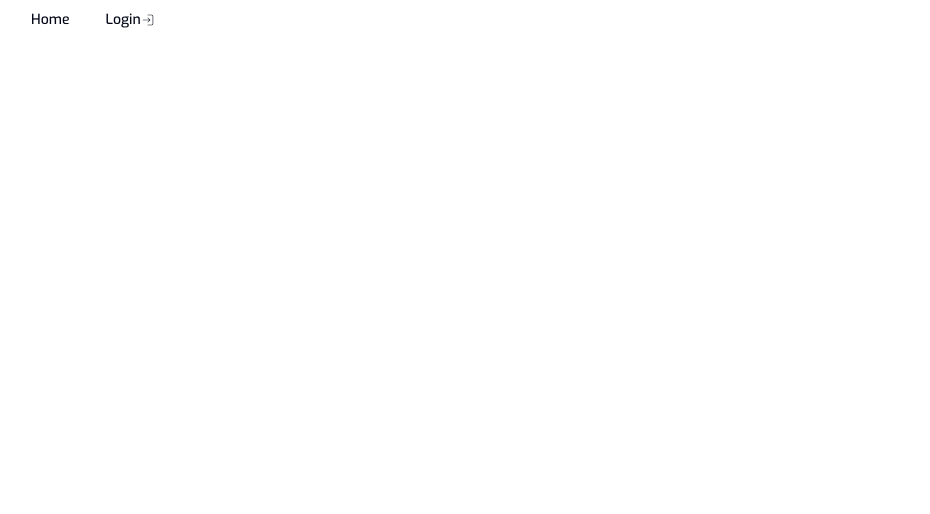
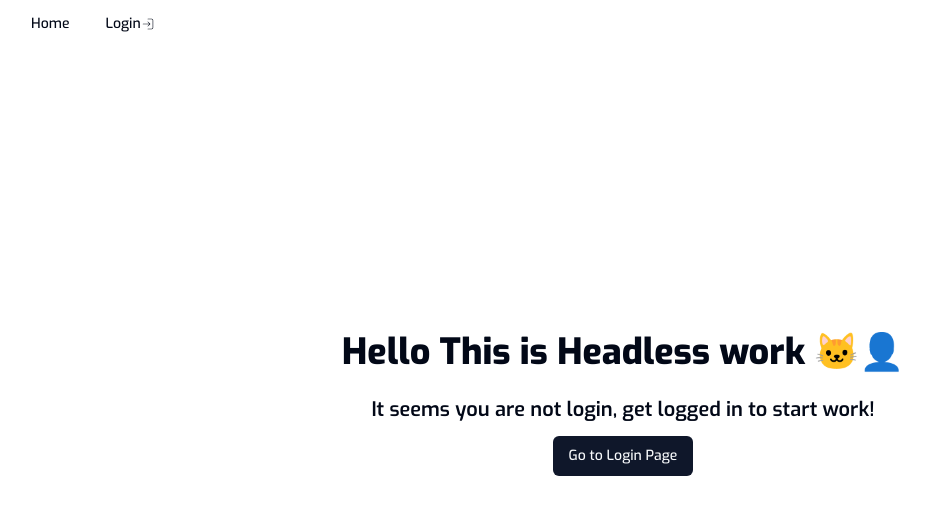
Before and after one commit to thisiskhandev/shade-vite-dashboard, a React (Vite) app: page /add-post in a window 1280 px wide. Before the commit this address had no page. Shown: the top 514 px of the page, without its empty margins (17-947 px from the left). Built offline with nearby package versions, Linux system fonts and the light colour scheme; the HTML template or start-up script is replaced by a standard one.

Commit message:
Homepage created need to work on redux toolkit

```diff
--- a/src/components/Navigation.jsx
+++ b/src/components/Navigation.jsx
@@ -33,7 +33,7 @@ const components = [
 export default function NavigationMenuDemo() {
   const auth = JSON.parse(localStorage.getItem("user"));
   return (
-    <div className="container">
+    <main className="container mt-1">
       <NavigationMenu className="flex justify-between flex-row w-full max-w-full">
         <NavigationMenuList>
           {/* Getting started section */}
@@ -99,7 +99,7 @@ export default function NavigationMenuDemo() {
           ) : (
             <>
               <NavigationMenuItem>
-                <NavLink to="/dashboard">
+                <NavLink to="/admin">
                   <Button variant="ghost">Dashboard</Button>
                 </NavLink>
               </NavigationMenuItem>
@@ -136,7 +136,7 @@ export default function NavigationMenuDemo() {
           </NavigationMenuList>
         )}
       </NavigationMenu>
-    </div>
+    </main>
   );
 }
 
--- a/src/pages/AddPost.jsx
+++ b/src/pages/AddPost.jsx
@@ -63,7 +63,7 @@ const AddPost = () => {
       <section className="py-16 flex items-center justify-center flex-col shadow-xl rounded-lg w-2/3">
         <section className="form_section w-full gap-6">
           <div>
-            <form className="w-full" onSubmit={formik.handleSubmit}>
+            <form className="w-3/4 m-auto" onSubmit={formik.handleSubmit}>
               <Input
                 type="text"
                 placeholder="Post Title"
--- /dev/null
+++ b/src/pages/Homepage.jsx
@@ -0,0 +1,47 @@
+import { NavLink } from "react-router-dom";
+import { Button } from "@/components/ui/button";
+const Homepage = () => {
+  const auth = JSON.parse(localStorage.getItem("user"));
+  return (
+    <>
+      <main className="container">
+        <section
+          className="flex justify-center items-center text-center"
+          style={{ height: "90vh" }}
+        >
+          <div>
+            <h1 className="text-4xl font-extrabold mb-6">
+              Hello This is Headless work 🐱‍👤
+            </h1>
+            {auth ? (
+              <>
+                <h3 className="text-xl font-semibold mb-3">
+                  Hi buddy! 😎{" "}
+                  <NavLink to={"/profile"}>
+                    <span className="text-2xl capitalize font-extrabold underline">
+                      {auth.user_display_name}
+                    </span>
+                  </NavLink>
+                </h3>
+                <NavLink to={"/admin"}>
+                  <Button className="">Go to Dashboard</Button>
+                </NavLink>
+              </>
+            ) : (
+              <>
+                <h3 className="text-xl font-semibold mb-3">
+                  It seems you are not login, get logged in to start work!
+                </h3>
+                <NavLink to={"/login"}>
+                  <Button className="">Go to Login Page</Button>
+                </NavLink>
+              </>
+            )}
+          </div>
+        </section>
+      </main>
+    </>
+  );
+};
+
+export default Homepage;
--- a/src/routes/WebRoutes.jsx
+++ b/src/routes/WebRoutes.jsx
@@ -3,12 +3,13 @@ import { Login } from "@/pages/Login";
 import Profile from "@/pages/Profile";
 import AddPost from "@/pages/AddPost";
 import { Routes, Route } from "react-router-dom";
+import Homepage from "@/pages/Homepage";
 
 const WebRoutes = () => {
   const auth = JSON.parse(localStorage.getItem("user"));
   return (
     <Routes>
-      <Route path="/" element={<h1>THIS IS MAIN PAGE</h1>}></Route>
+      <Route path="*" element={<Homepage />}></Route>
       {!auth ? (
         <Route path="/login" element={<Login />}></Route>
       ) : (
```
